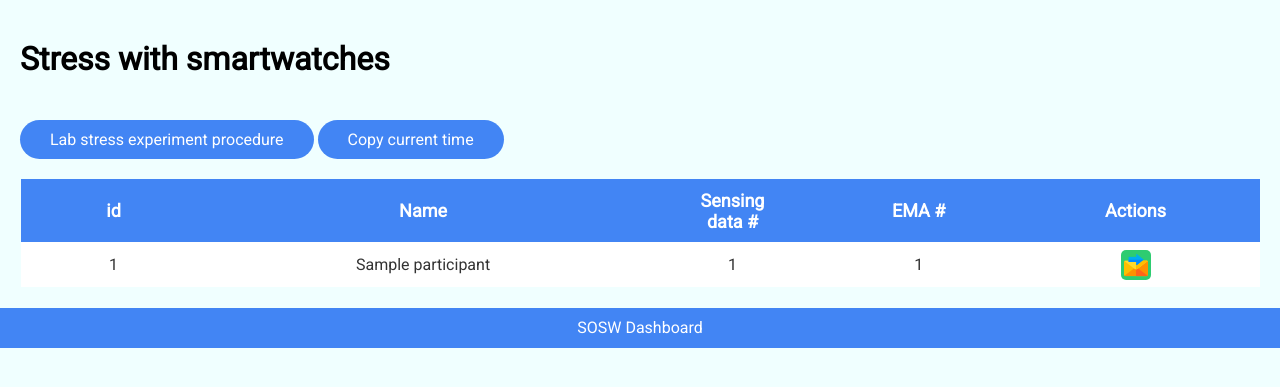
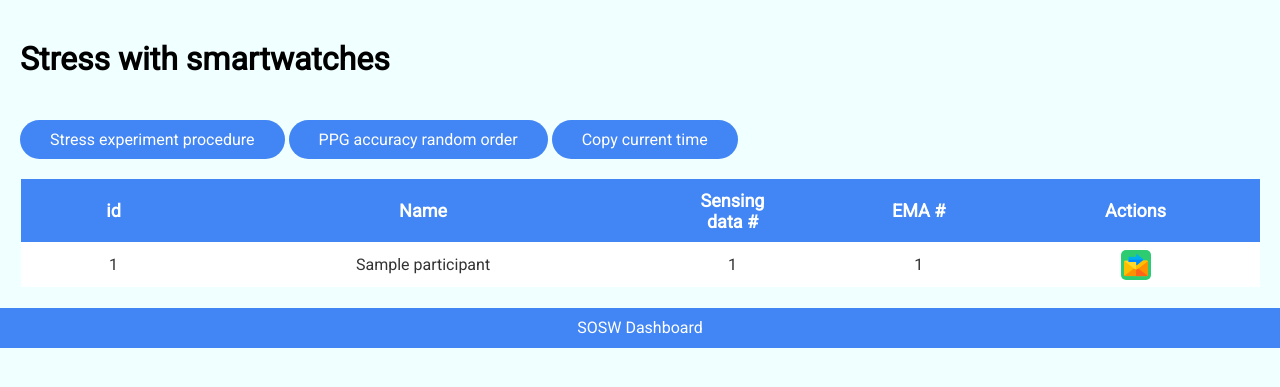
Before and after one commit to qobiljon-archives/sosw-backend, a Django app: page / in a window 1280 px wide. Shown: the part 60-447 px from the top of the page. Run offline with Django 3.2, Linux system fonts and the light colour scheme; a user stored in the database is signed in; tables that the repository leaves empty hold one stand-in row (values such as "Sample post").

Commit message:
order shuffle added

```diff
--- a/templates/index.html
+++ b/templates/index.html
@@ -1,7 +1,8 @@
 {% extends 'base.html' %}
 {% block content %}
     {% load static %}
-    <a class="button" href="{% static 'procedure.png' %}">Lab stress experiment procedure</a>
+    <a class="button" href="{% static 'procedure.png' %}">Stress experiment procedure</a>
+    <a class="button" onclick="randomOrder();">PPG accuracy random order</a>
     <a class="button" onclick="copyTime();">Copy current time</a>
     <input type="text" value="" id="timeInput" hidden>
 
@@ -185,5 +186,32 @@
             copyTextToClipboard(dt.getTime().toString())
             alert(`Copied ${dt.toTimeString()}`);
         }
+
+        function shuffle(array) {
+            let currentIndex = array.length, randomIndex;
+
+            // While there remain elements to shuffle...
+            while (currentIndex !== 0) {
+
+                // Pick a remaining element...
+                randomIndex = Math.floor(Math.random() * currentIndex);
+                currentIndex--;
+
+                // And swap it with the current element.
+                [array[currentIndex], array[randomIndex]] = [
+                    array[randomIndex], array[currentIndex]];
+            }
+
+            return array;
+        }
+
+        function randomOrder() {
+            let arr = ['static, tight', 'walking, tight', 'running, tight', 'static, medium', 'walking, medium', 'running, medium', 'static, loose', 'walking, loose', 'running, loose'];
+            arr = shuffle(arr);
+            let str = "";
+            for (let i = 0; i < arr.length; i++)
+                str += `\n${i}. ${arr[i]}`;
+            alert(str);
+        }
     </script>
 {% endblock %}
```
